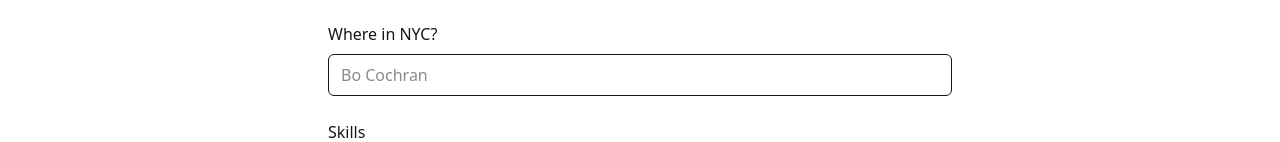
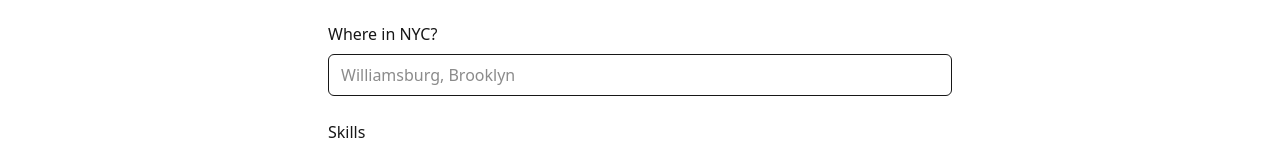
Before and after one commit to boco3000/odd-jobs-site, a Next.js app: page /become-a-worker in a window 1280 px wide. Shown: the part 529-671 px from the top of the page. Built offline with nearby package versions, Linux system fonts and the light colour scheme.

Commit message:
changed location placeHolder

```diff
--- a/src/app/become-a-worker/page.tsx
+++ b/src/app/become-a-worker/page.tsx
@@ -295,8 +295,8 @@ export default function BecomeAWorkerPage() {
             value={form.location}
             onChange={(e) => updateField("location", e.target.value)}
             onBlur={() => setTouched((prev) => ({ ...prev, location: true }))}
-            placeholder="Bo Cochran"
-            autoComplete="Williamsburg, Brooklyn"
+            placeholder="Williamsburg, Brooklyn"
+            autoComplete="location"
             aria-invalid={!!(errors.location ?? serverFieldErrors.location)}
             aria-describedby={
               (errors.location ?? serverFieldErrors.location)
```
